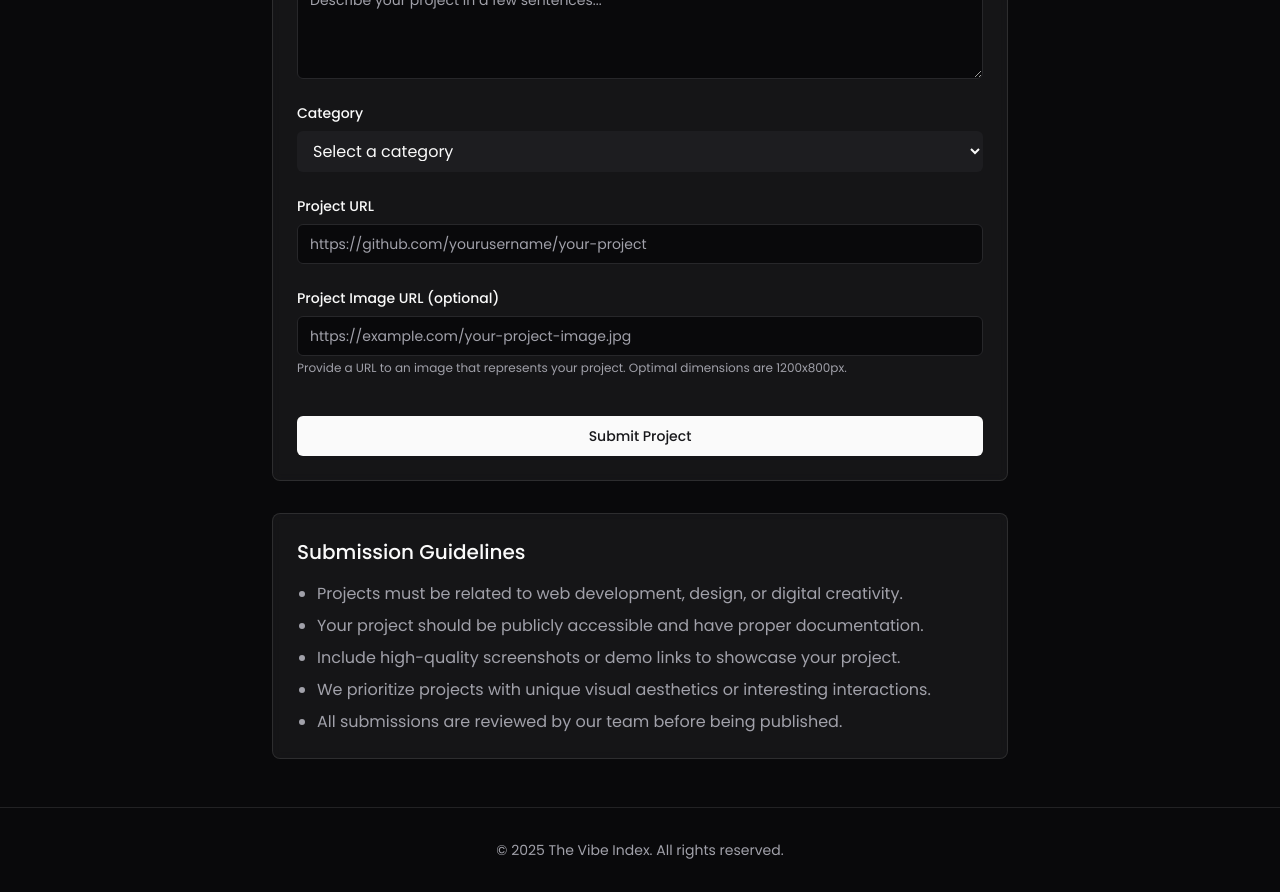
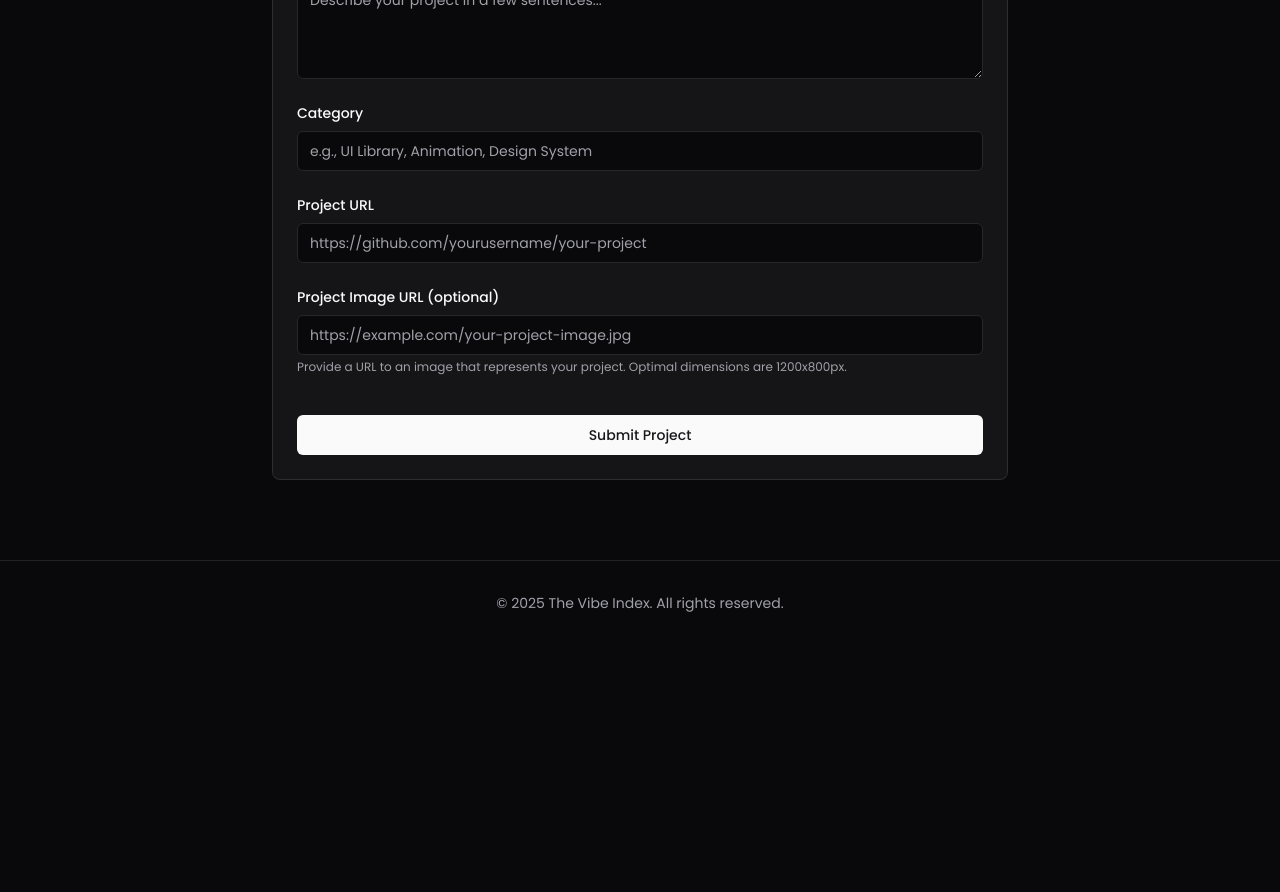
Before and after one commit to CrackInterviews/vibe-index-hub-find, a React (Vite) app: page /submit in a window 1280 px wide. Shown: the part 420-1312 px from the top of the page. After the commit the page ends 1065 px from the top, so only its background shows below. Built offline with nearby package versions, Linux system fonts and the light colour scheme.

Commit message:
feat: Update submit project page
Remove submission guidelines and change category to input.

```diff
--- a/src/pages/Submit.tsx
+++ b/src/pages/Submit.tsx
@@ -1,3 +1,4 @@
+
 import { useState } from "react";
 import Navbar from "@/components/Navbar";
 import { Button } from "@/components/ui/button";
@@ -19,7 +20,7 @@ const Submit = () => {
   });
   const [isSubmitting, setIsSubmitting] = useState(false);
 
-  const handleChange = (e: React.ChangeEvent<HTMLInputElement | HTMLTextAreaElement | HTMLSelectElement>) => {
+  const handleChange = (e: React.ChangeEvent<HTMLInputElement | HTMLTextAreaElement>) => {
     const { name, value } = e.target;
     setFormData(prev => ({ ...prev, [name]: value }));
   };
@@ -123,25 +124,14 @@ const Submit = () => {
               <label htmlFor="category" className="block text-sm font-medium mb-2">
                 Category
               </label>
-              <select
+              <Input
                 id="category"
                 name="category"
                 value={formData.category}
                 onChange={handleChange}
-                className="w-full px-3 py-2 bg-secondary/50 border-none rounded-md focus:outline-none focus:ring-2 focus:ring-white/20"
+                placeholder="e.g., UI Library, Animation, Design System"
                 required
-              >
-                <option value="">Select a category</option>
-                <option value="UI Library">UI Library</option>
-                <option value="CSS Framework">CSS Framework</option>
-                <option value="Animation">Animation</option>
-                <option value="UI Kit">UI Kit</option>
-                <option value="Design System">Design System</option>
-                <option value="UI Effects">UI Effects</option>
-                <option value="Accessibility">Accessibility</option>
-                <option value="Audio Visualization">Audio Visualization</option>
-                <option value="Other">Other</option>
-              </select>
+              />
             </div>
 
             <div>
@@ -183,17 +173,6 @@ const Submit = () => {
             </div>
           </form>
         </div>
-
-        <div className="glass-card rounded-lg p-6">
-          <h2 className="text-xl font-medium mb-4">Submission Guidelines</h2>
-          <ul className="list-disc pl-5 text-muted-foreground space-y-2">
-            <li>Projects must be related to web development, design, or digital creativity.</li>
-            <li>Your project should be publicly accessible and have proper documentation.</li>
-            <li>Include high-quality screenshots or demo links to showcase your project.</li>
-            <li>We prioritize projects with unique visual aesthetics or interesting interactions.</li>
-            <li>All submissions are reviewed by our team before being published.</li>
-          </ul>
-        </div>
       </main>
 
       <footer className="py-8 px-4 border-t border-white/10">
```
